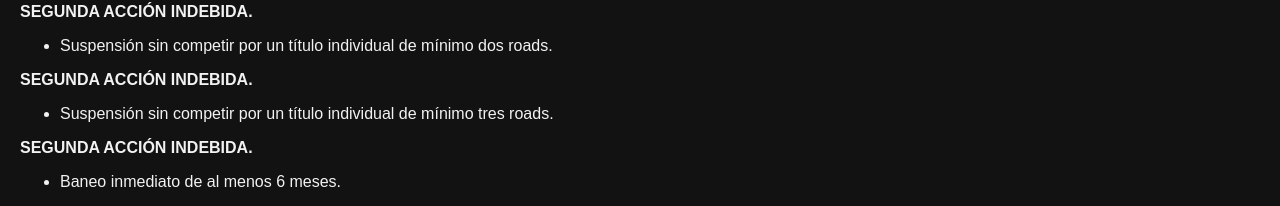
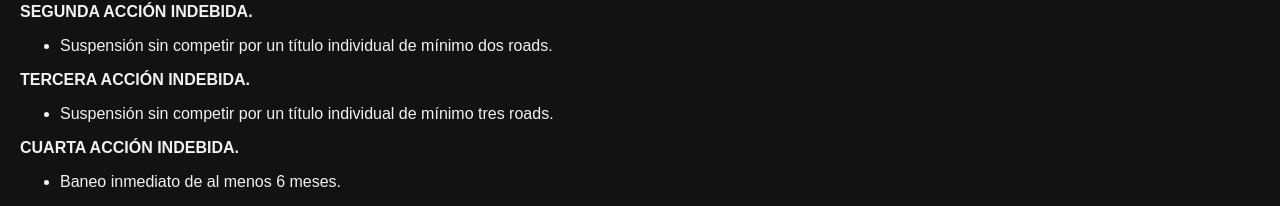
Before and after one commit to triviaswwe/triviaswwe.github.io, a plain HTML site: page index.html in a window 1280 px wide. Shown: the part 3208-3414 px from the top of the page. Drawn offline with Linux system fonts and the light colour scheme.

Commit message:
Update index.html

```diff
--- a/index.html
+++ b/index.html
@@ -200,11 +200,11 @@
         <ul>
             <li>Suspensión sin competir por un título individual de mínimo dos roads.</li>
         </ul>
-        <strong>SEGUNDA ACCIÓN INDEBIDA.</strong>
+        <strong>TERCERA ACCIÓN INDEBIDA.</strong>
         <ul>
             <li>Suspensión sin competir por un título individual de mínimo tres roads.</li>
         </ul>
-        <strong>SEGUNDA ACCIÓN INDEBIDA.</strong>
+        <strong>CUARTA ACCIÓN INDEBIDA.</strong>
         <ul>
             <li>Baneo inmediato de al menos 6 meses.</li>
         </ul>
```
